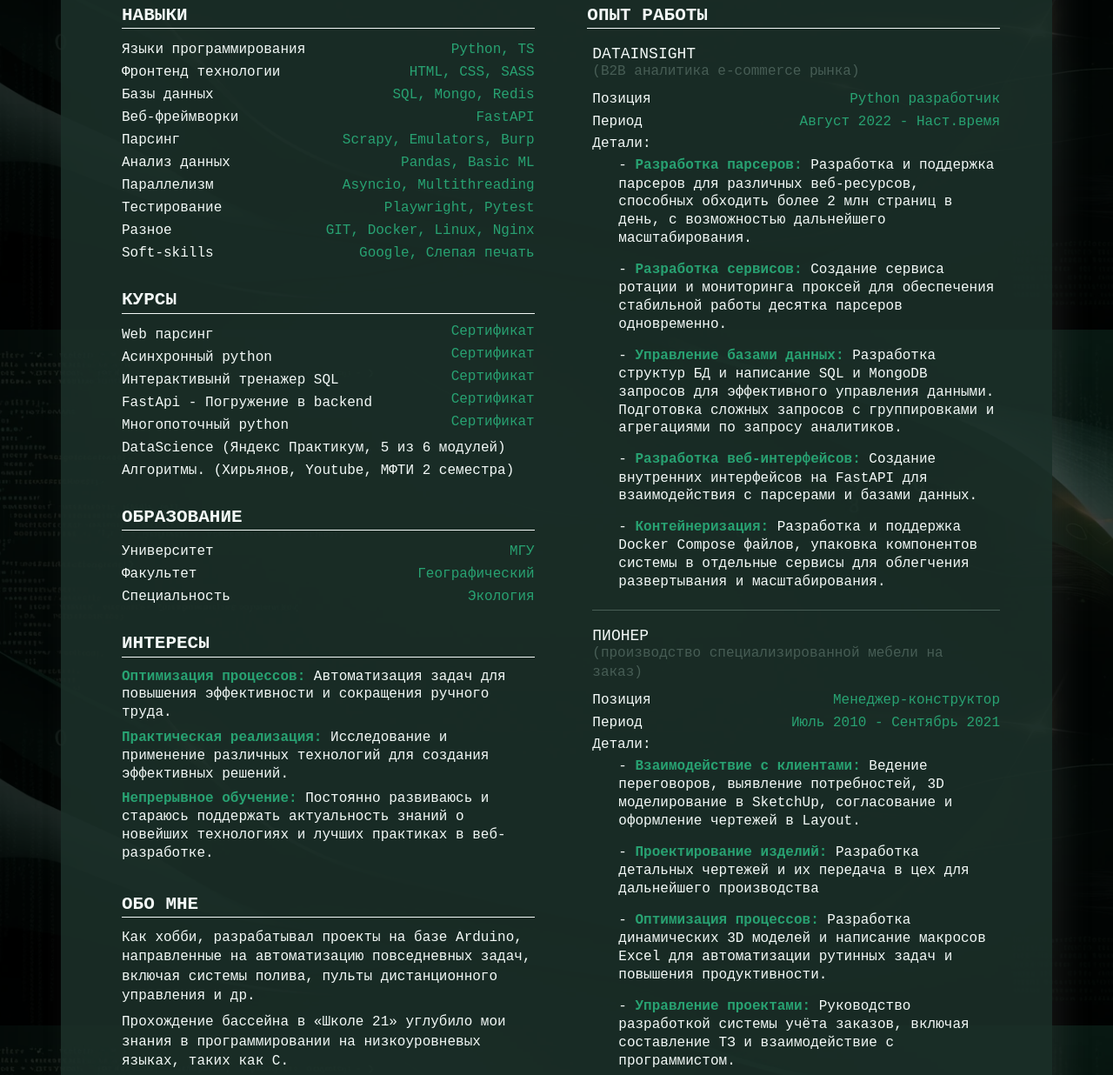
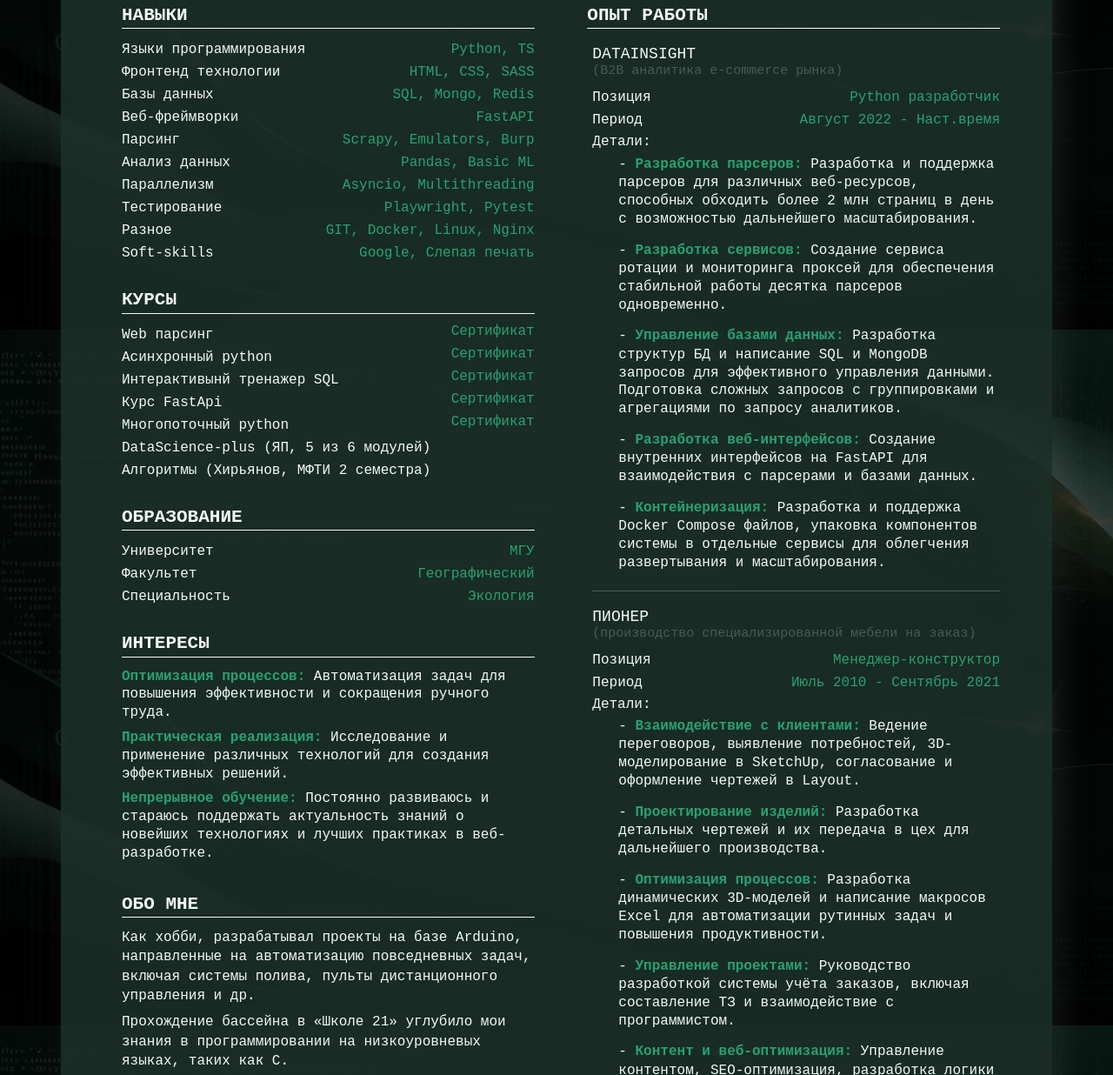
Before and after one commit to mangustik228/cv, a plain HTML site: page index.html in a window 1280 px wide. Shown: the part 421-1657 px from the top of the page at 87% size. Drawn offline with Linux system fonts and the light colour scheme.

Commit message:
fix something

```diff
--- a/sass/_main.sass
+++ b/sass/_main.sass
@@ -119,6 +119,7 @@
         &:last-child
             border-bottom: none
         & p
+            font-size: 1.5rem
             text-indent: 0
             text-align: left
             padding-left: 0
--- a/script.js
+++ b/script.js
@@ -45,10 +45,10 @@ const resumeContentRu = {
       ["Web парсинг", "https://stepik.org/cert/1888856"],
       ["Асинхронный python", "https://stepik.org/cert/2160081"],
       ["Интерактивынй тренажер SQL", "https://stepik.org/cert/2170328"],
-      ["FastApi - Погружение в backend", "https://stepik.org/cert/2175008"],
+      ["курс FastApi", "https://stepik.org/cert/2175008"],
       ["Многопоточный python", "https://stepik.org/cert/2402675"],
-      ["DataScience (Яндекс Практикум, 5 из 6 модулей)"],
-      ["Алгоритмы. (Хирьянов, Youtube, МФТИ 2 семестра)"]
+      ["DataScience-plus (ЯП, 5 из 6 модулей)"],
+      ["Алгоритмы (Хирьянов, МФТИ 2 семестра)"]
     ]
   },
   education: {
@@ -78,7 +78,7 @@ const resumeContentRu = {
           "details":{
             "key":"Детали",
           "items":[
-            ["Разработка парсеров", "Разработка и поддержка парсеров для различных веб-ресурсов, способных обходить более 2 млн страниц в день, с возможностью дальнейшего масштабирования."],
+            ["Разработка парсеров", "Разработка и поддержка парсеров для различных веб-ресурсов, способных обходить более 2 млн страниц в день с возможностью дальнейшего масштабирования."],
             ["Разработка сервисов", "Создание сервиса ротации и мониторинга проксей для обеспечения стабильной работы десятка парсеров одновременно."],
             ["Управление базами данных", "Разработка структур БД и написание SQL и MongoDB запросов для эффективного управления данными. Подготовка сложных запросов с группировками и агрегациями по запросу аналитиков."],
             ["Разработка веб-интерфейсов", "Создание внутренних интерфейсов на FastAPI для взаимодействия с парсерами и базами данных."],
@@ -94,9 +94,9 @@ const resumeContentRu = {
         "details":{
           "key":"Детали",
           "items":[
-            ["Взаимодействие с клиентами", "Ведение переговоров, выявление потребностей, 3D моделирование в SketchUp, согласование и оформление чертежей в Layout."],
-            ['Проектирование изделий', "Разработка детальных чертежей и их передача в цех для дальнейшего производства"],
-            ["Оптимизация процессов", "Разработка динамических 3D моделей и написание макросов Excel для автоматизации рутинных задач и повышения продуктивности."],
+            ["Взаимодействие с клиентами", "Ведение переговоров, выявление потребностей, 3D-моделирование в SketchUp, согласование и оформление чертежей в Layout."],
+            ['Проектирование изделий', "Разработка детальных чертежей и их передача в цех для дальнейшего производства."],
+            ["Оптимизация процессов", "Разработка динамических 3D-моделей и написание макросов Excel для автоматизации рутинных задач и повышения продуктивности."],
             ["Управление проектами", "Руководство разработкой системы учёта заказов, включая составление ТЗ и взаимодействие с программистом."],
             ["Контент и веб-оптимизация", "Управление контентом, SEO-оптимизация, разработка логики онлайн-калькуляторов для сайта."]
           ]
@@ -128,7 +128,7 @@ const resumeContentEn = {
   skills: {
     "title": "skills",
     "items": [
-      ["programming language", "Python, Basic JS / TS"],
+      ["programming language", "Python, TS"],
       ["frontend", "HTML, CSS, SASS"],
       ["databases", "SQL, Mongo, Redis"],
       ["web-framework", "FastAPI"],
@@ -154,8 +154,10 @@ const resumeContentEn = {
       ["Web parsing", "https://stepik.org/cert/1888856?lang=en"],
       ["Asynchronous python", "https://stepik.org/cert/2160081?lang=en"],
       ["Interactive SQL Simulator", "https://stepik.org/cert/2170328?lang=en"],
-      ["FastApi - backend development", "https://stepik.org/cert/2175008?lang=en"],
+      ["Course FastApi", "https://stepik.org/cert/2175008?lang=en"],
       ["Multithreading python", "https://stepik.org/cert/2402675?lang=en"],
+      ["DataScience-plus (Yandex, 83%)"],
+      ["Algorithms (MIPT 2 semesters)"]
     ]
   },
   education: {
```
Also changed, not shown: style.css.
